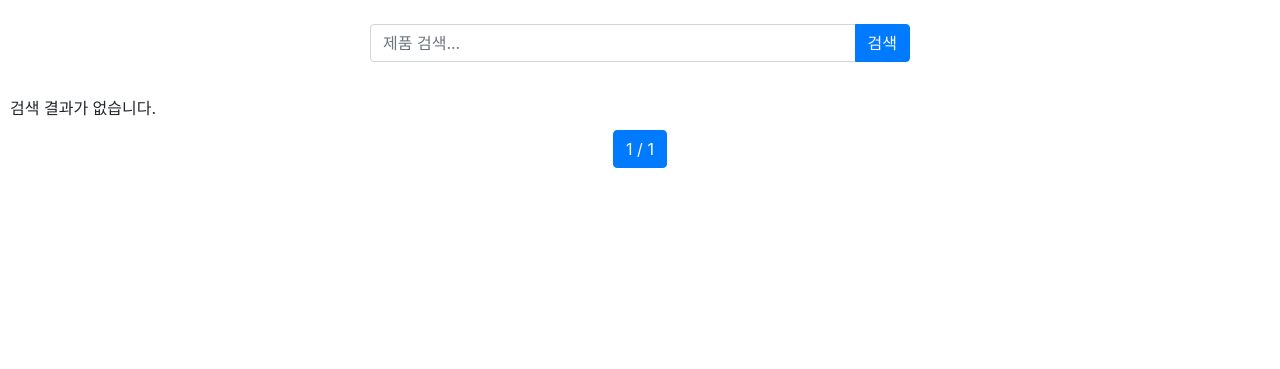
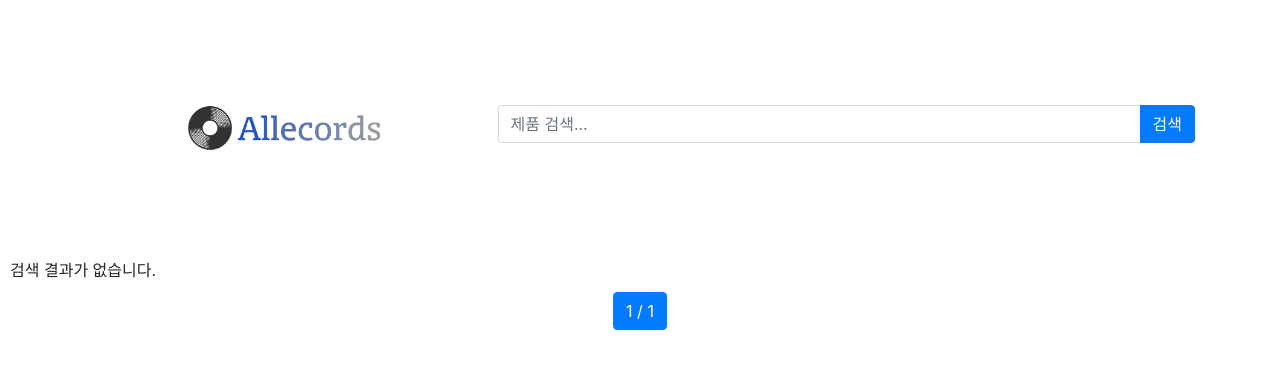
Before and after one commit to JAY-Winter/allecords, a Django app: page /products/ in a window 1280 px wide. Shown: the top 369 px of the page. Run offline with Django 4.2, Linux system fonts and the light colour scheme; data that the repository does not hold is empty; some libraries are stand-ins or nearby versions.

Commit message:
feat: 로고 적용

```diff
--- a/server/templates/board/product_table.html
+++ b/server/templates/board/product_table.html
@@ -31,11 +31,15 @@
     <link rel="stylesheet" href="https://stackpath.bootstrapcdn.com/bootstrap/4.5.2/css/bootstrap.min.css">
 
 </head>
-<body>
-    <!-- 검색 폼 부트스트랩 스타일로 꾸미기 -->
     <div class="container my-4">
-        <div class="row justify-content-center">
-            <div class="col-md-6">
+        <div class="d-flex justify-content-between align-items-center">
+            <!-- 로고 이미지 -->
+            <a href="/products">
+                <img src="/static/images/logo.png" alt="Home" style="height: 200px;"> <!-- 로고 이미지의 높이를 조정하여 검색 버튼과 맞춤 -->
+            </a>
+
+            <!-- 검색 폼 -->
+            <div class="flex-grow-1 ml-3"> <!-- flex-grow-1을 사용하여 검색 폼이 가능한 공간을 모두 차지하도록 설정 -->
                 <form method="GET" action="" class="input-group">
                     <input type="text" name="q" placeholder="제품 검색..." class="form-control">
                     <div class="input-group-append">
@@ -45,7 +49,6 @@
             </div>
         </div>
     </div>
-
 
     <!-- 제품 그리드 -->
     <div class="grid-container">
```
Also changed, not shown: server/board/static/images/logo.png (added).
